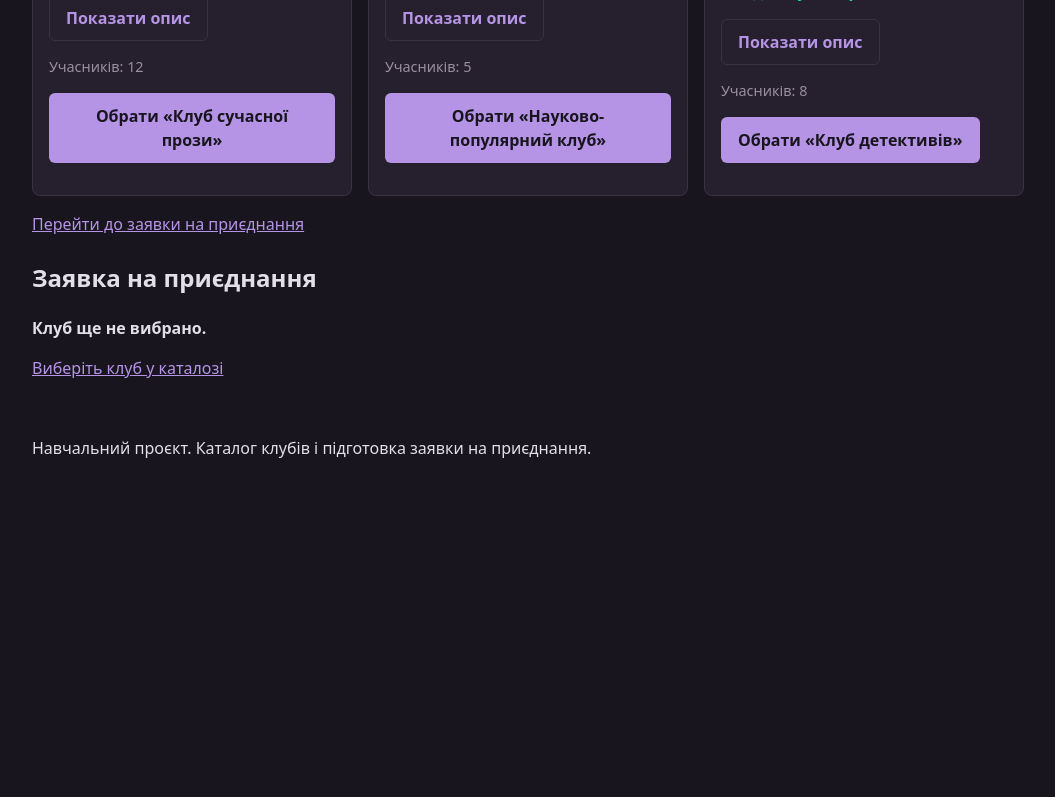
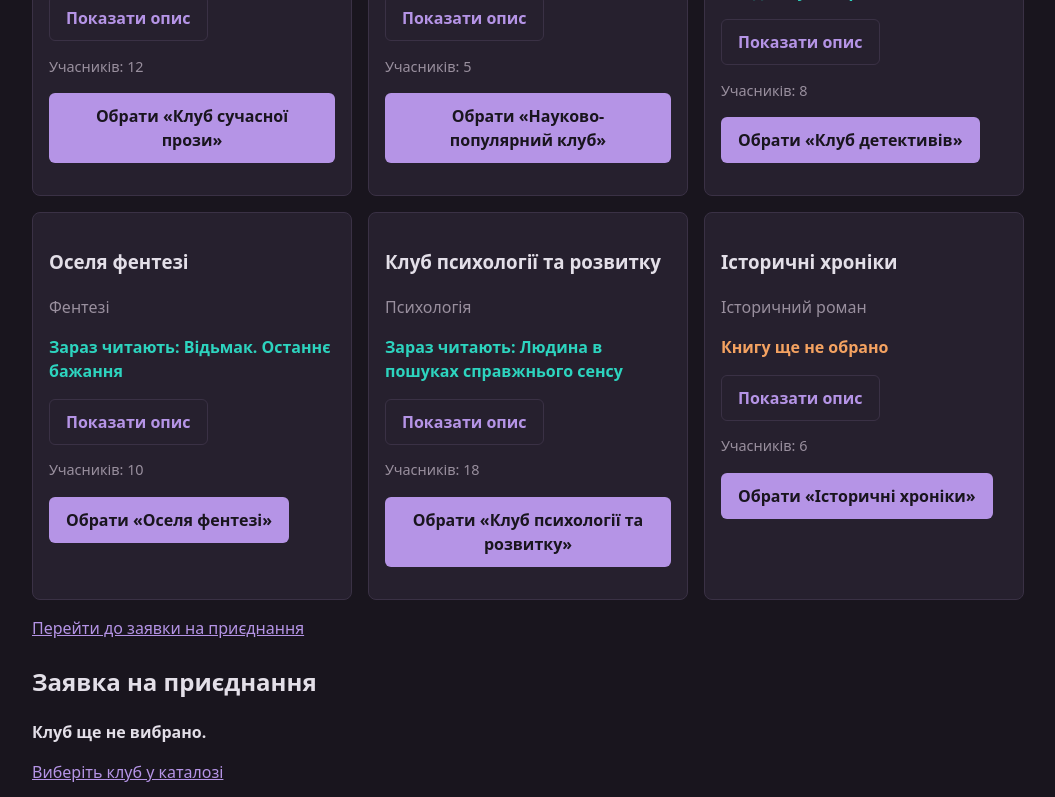
Before and after one commit to ddayeena/book-club-app, a React (Vite) app: page / in a window 1280 px wide. Shown: the part 844-1641 px from the top of the page, without its empty margins (112-1167 px from the left). Before the commit the page ends 1320 px from the top, so only its background shows below. Built offline with nearby package versions, Linux system fonts and the light colour scheme.

Commit message:
add clubs to list

```diff
--- a/src/data/clubs.js
+++ b/src/data/clubs.js
@@ -23,4 +23,28 @@ export const clubs = [
     membersCount: 8,
     description: 'Розбираємо класичні та сучасні детективи.',
   },
+  {
+    id: 'club-004',
+    name: 'Оселя фентезі',
+    genre: 'Фентезі',
+    currentBook: 'Відьмак. Останнє бажання',
+    membersCount: 10,
+    description: 'Досліджуємо магічні світи, епічні саги та міфологію.',
+  },
+  {
+    id: 'club-005',
+    name: 'Клуб психології та розвитку',
+    genre: 'Психологія',
+    currentBook: 'Людина в пошуках справжнього сенсу',
+    membersCount: 18,
+    description: 'Читаємо праці про мислення, формування звичок та емоційний інтелект.',
+  },
+  {
+    id: 'club-006',
+    name: 'Історичні хроніки',
+    genre: 'Історичний роман',
+    currentBook: null,
+    membersCount: 6,
+    description: 'Обговорюємо історичні романи, мемуари та ключові події минулого.',
+  }
 ]
```
Also changed, not shown: src/components/join/JoinFormPreview.jsx (deleted, +0 -50 lines). Lines whose indentation alone changed are shown as unchanged.
